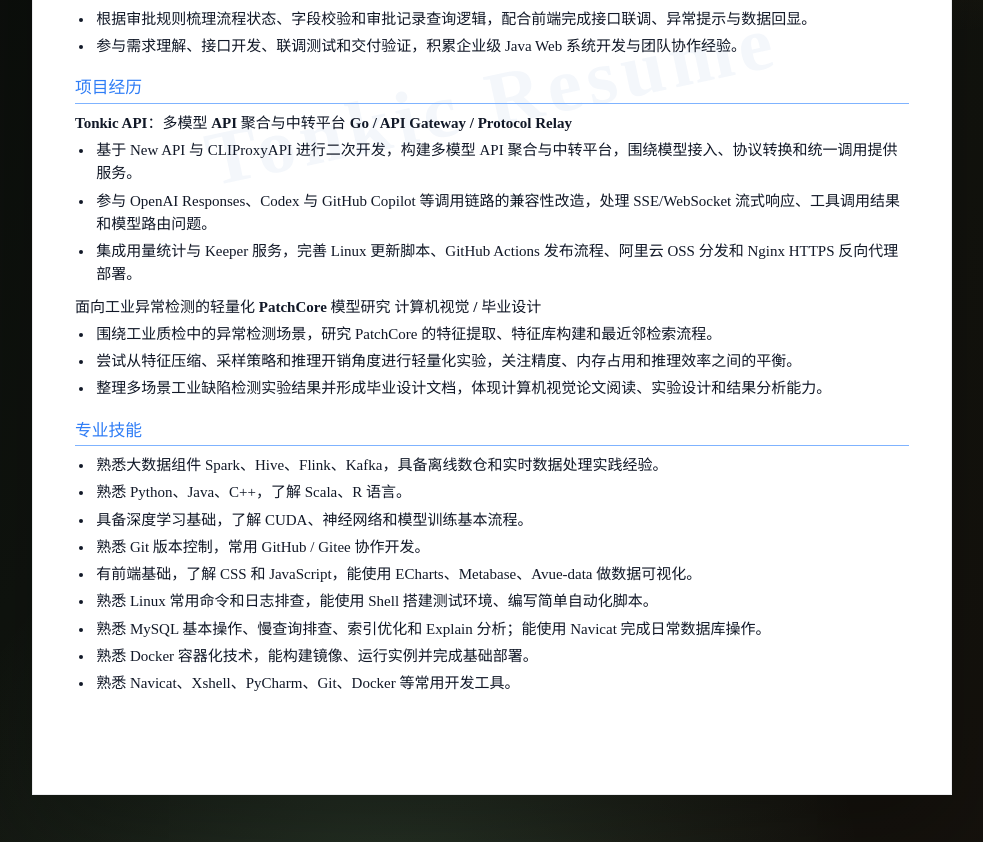
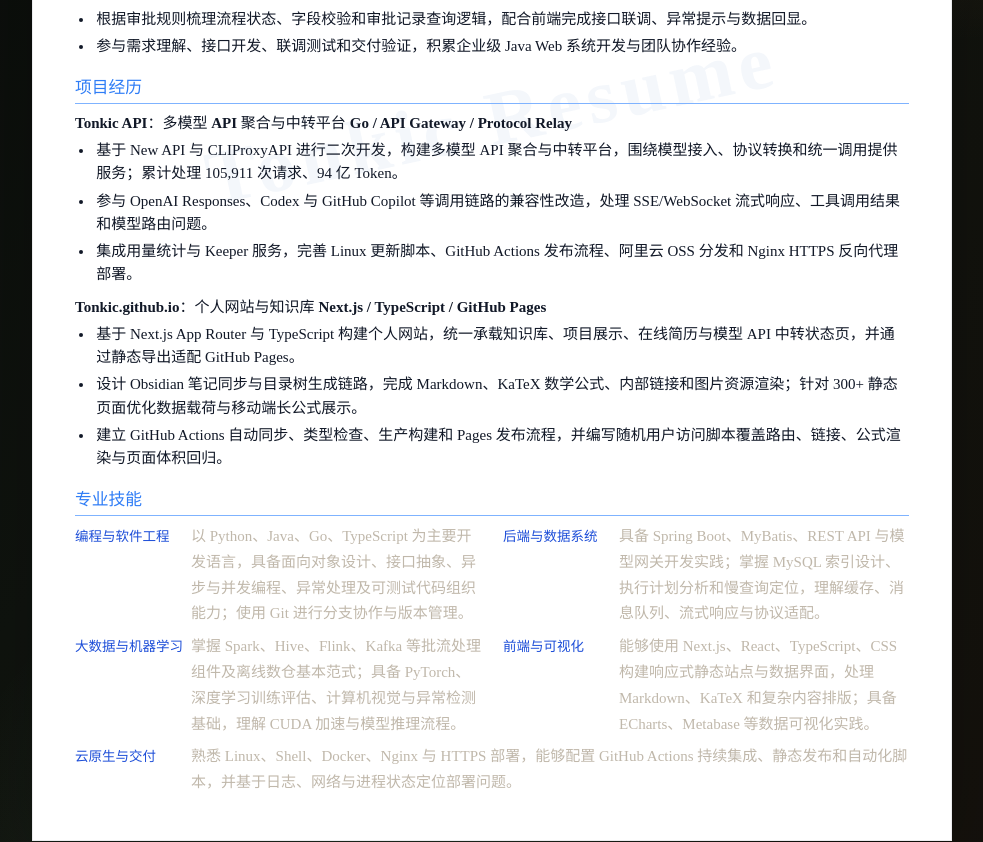
Before and after one commit to Tonkic/Tonkic.github.io, a Next.js app: page /cv in a window 1280 px wide. Shown: the part 700-1542 px from the top of the page, without its empty margins (148-1131 px from the left). Built offline with nearby package versions, Linux system fonts and the light colour scheme.

Commit message:
feat: strengthen resume projects and skills

```diff
--- a/src/app/cv/page.tsx
+++ b/src/app/cv/page.tsx
@@ -90,7 +90,14 @@
         </ResumeSection>
 
         <ResumeSection title="专业技能">
-          <BulletList items={resumeSkills} />
+          <div className="resume-skill-matrix">
+            {resumeSkills.map((skill) => (
+              <div className="resume-skill-item" key={skill.category}>
+                <strong>{skill.category}</strong>
+                <p>{skill.detail}</p>
+              </div>
+            ))}
+          </div>
         </ResumeSection>
       </article>
     </div>
--- a/src/app/globals.css
+++ b/src/app/globals.css
@@ -2322,6 +2322,34 @@
   gap: 4px;
 }
 
+.resume-skill-matrix {
+  display: grid;
+  grid-template-columns: repeat(2, minmax(0, 1fr));
+  gap: 7px 22px;
+}
+
+.resume-skill-item {
+  display: grid;
+  grid-template-columns: 7.2em minmax(0, 1fr);
+  gap: 8px;
+  align-items: baseline;
+}
+
+.resume-skill-item strong {
+  color: #1d4ed8;
+  font-size: 0.9em;
+  font-weight: 800;
+  white-space: nowrap;
+}
+
+.resume-skill-item p {
+  margin: 0;
+}
+
+.resume-skill-item:last-child {
+  grid-column: 1 / -1;
+}
+
 @keyframes spin {
   to {
     transform: rotate(360deg);
@@ -2474,6 +2502,34 @@
     padding: 16px;
   }
 
+  .resume-a4 {
+    padding: 26px 22px 34px;
+  }
+
+  .resume-a4-header {
+    grid-template-columns: 1fr;
+  }
+
+  .resume-identity {
+    padding-left: 0;
+    text-align: left;
+  }
+
+  .resume-photo {
+    display: none;
+  }
+
+  .resume-skill-matrix {
+    grid-template-columns: 1fr;
+  }
+
+  .resume-skill-item,
+  .resume-skill-item:last-child {
+    grid-column: auto;
+    grid-template-columns: 1fr;
+    gap: 2px;
+  }
+
   .blog-reading-panel {
     padding: 12px;
   }
@@ -3092,7 +3148,8 @@
   .resume-a4-section,
   .resume-line-item,
   .resume-block-item,
-  .resume-internship {
+  .resume-internship,
+  .resume-skill-item {
     break-inside: avoid;
   }
 
--- a/src/data/resume.ts
+++ b/src/data/resume.ts
@@ -20,6 +20,11 @@
   name: string;
   role?: string;
   bullets: string[];
+};
+
+export type ResumeSkill = {
+  category: string;
+  detail: string;
 };
 
 export const resumeProfile = {
@@ -56,32 +61,43 @@
     name: "Tonkic API：多模型 API 聚合与中转平台",
     description: "Go / API Gateway / Protocol Relay",
     bullets: [
-      "基于 New API 与 CLIProxyAPI 进行二次开发，构建多模型 API 聚合与中转平台，围绕模型接入、协议转换和统一调用提供服务。",
+      "基于 New API 与 CLIProxyAPI 进行二次开发，构建多模型 API 聚合与中转平台，围绕模型接入、协议转换和统一调用提供服务；累计处理 105,911 次请求、94 亿 Token。",
       "参与 OpenAI Responses、Codex 与 GitHub Copilot 等调用链路的兼容性改造，处理 SSE/WebSocket 流式响应、工具调用结果和模型路由问题。",
       "集成用量统计与 Keeper 服务，完善 Linux 更新脚本、GitHub Actions 发布流程、阿里云 OSS 分发和 Nginx HTTPS 反向代理部署。",
     ],
   },
   {
-    name: "面向工业异常检测的轻量化 PatchCore 模型研究",
-    description: "计算机视觉 / 毕业设计",
+    name: "Tonkic.github.io：个人网站与知识库",
+    description: "Next.js / TypeScript / GitHub Pages",
     bullets: [
-      "围绕工业质检中的异常检测场景，研究 PatchCore 的特征提取、特征库构建和最近邻检索流程。",
-      "尝试从特征压缩、采样策略和推理开销角度进行轻量化实验，关注精度、内存占用和推理效率之间的平衡。",
-      "整理多场景工业缺陷检测实验结果并形成毕业设计文档，体现计算机视觉论文阅读、实验设计和结果分析能力。",
+      "基于 Next.js App Router 与 TypeScript 构建个人网站，统一承载知识库、项目展示、在线简历与模型 API 中转状态页，并通过静态导出适配 GitHub Pages。",
+      "设计 Obsidian 笔记同步与目录树生成链路，完成 Markdown、KaTeX 数学公式、内部链接和图片资源渲染；针对 300+ 静态页面优化数据载荷与移动端长公式展示。",
+      "建立 GitHub Actions 自动同步、类型检查、生产构建和 Pages 发布流程，并编写随机用户访问脚本覆盖路由、链接、公式渲染与页面体积回归。",
     ],
   },
 ];
 
-export const resumeSkills = [
-  "熟悉大数据组件 Spark、Hive、Flink、Kafka，具备离线数仓和实时数据处理实践经验。",
-  "熟悉 Python、Java、C++，了解 Scala、R 语言。",
-  "具备深度学习基础，了解 CUDA、神经网络和模型训练基本流程。",
-  "熟悉 Git 版本控制，常用 GitHub / Gitee 协作开发。",
-  "有前端基础，了解 CSS 和 JavaScript，能使用 ECharts、Metabase、Avue-data 做数据可视化。",
-  "熟悉 Linux 常用命令和日志排查，能使用 Shell 搭建测试环境、编写简单自动化脚本。",
-  "熟悉 MySQL 基本操作、慢查询排查、索引优化和 Explain 分析；能使用 Navicat 完成日常数据库操作。",
-  "熟悉 Docker 容器化技术，能构建镜像、运行实例并完成基础部署。",
-  "熟悉 Navicat、Xshell、PyCharm、Git、Docker 等常用开发工具。",
+export const resumeSkills: ResumeSkill[] = [
+  {
+    category: "编程与软件工程",
+    detail: "以 Python、Java、Go、TypeScript 为主要开发语言，具备面向对象设计、接口抽象、异步与并发编程、异常处理及可测试代码组织能力；使用 Git 进行分支协作与版本管理。",
+  },
+  {
+    category: "后端与数据系统",
+    detail: "具备 Spring Boot、MyBatis、REST API 与模型网关开发实践；掌握 MySQL 索引设计、执行计划分析和慢查询定位，理解缓存、消息队列、流式响应与协议适配。",
+  },
+  {
+    category: "大数据与机器学习",
+    detail: "掌握 Spark、Hive、Flink、Kafka 等批流处理组件及离线数仓基本范式；具备 PyTorch、深度学习训练评估、计算机视觉与异常检测基础，理解 CUDA 加速与模型推理流程。",
+  },
+  {
+    category: "前端与可视化",
+    detail: "能够使用 Next.js、React、TypeScript、CSS 构建响应式静态站点与数据界面，处理 Markdown、KaTeX 和复杂内容排版；具备 ECharts、Metabase 等数据可视化实践。",
+  },
+  {
+    category: "云原生与交付",
+    detail: "熟悉 Linux、Shell、Docker、Nginx 与 HTTPS 部署，能够配置 GitHub Actions 持续集成、静态发布和自动化脚本，并基于日志、网络与进程状态定位部署问题。",
+  },
 ];
 
 export const resumeExperiences: ResumeExperience[] = [
```
